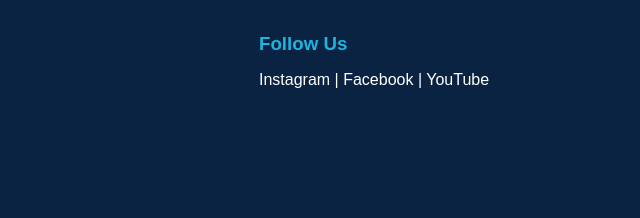
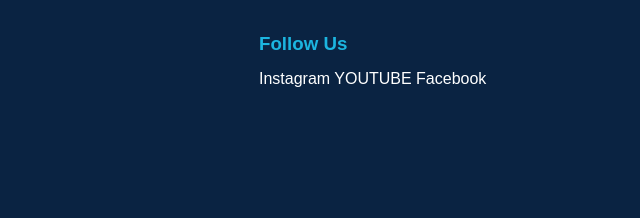
Before and after one commit to LakhanSharma20/EVOKEVENT, a website: page dj.html in a window 1280 px wide. Shown: the part 2456-2674 px from the top of the page, 640-1280 px from the left. Drawn offline with Linux system fonts and the light colour scheme.

Commit message:
Fix HTML structure and update footer links

```diff
--- a/dj.html
+++ b/dj.html
@@ -65,7 +65,9 @@
 
         <div class="footer-section">
             <h3>Follow Us</h3>
-            <p>Instagram | Facebook | YouTube</p>
+            <a href="https://www.instagram.com/Lakhan sharma20">Instagram</a>
+            <a href="https://www.youtube.com/ChuranLife">YOUTUBE</a>
+            <a href="https://www.Facebook.com/Lakhan sharma20">Facebook</a>
         </div>
 
     </div>
```
